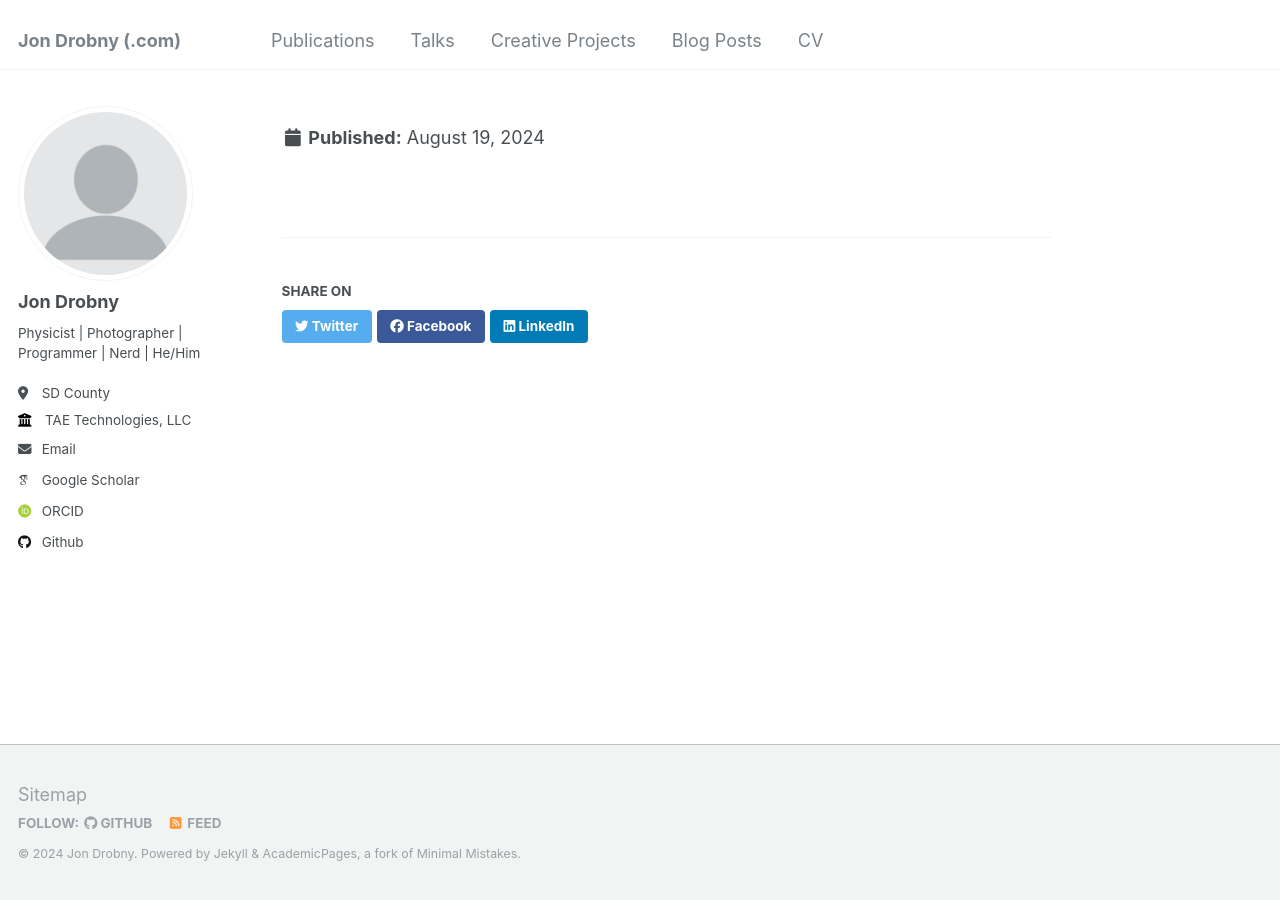
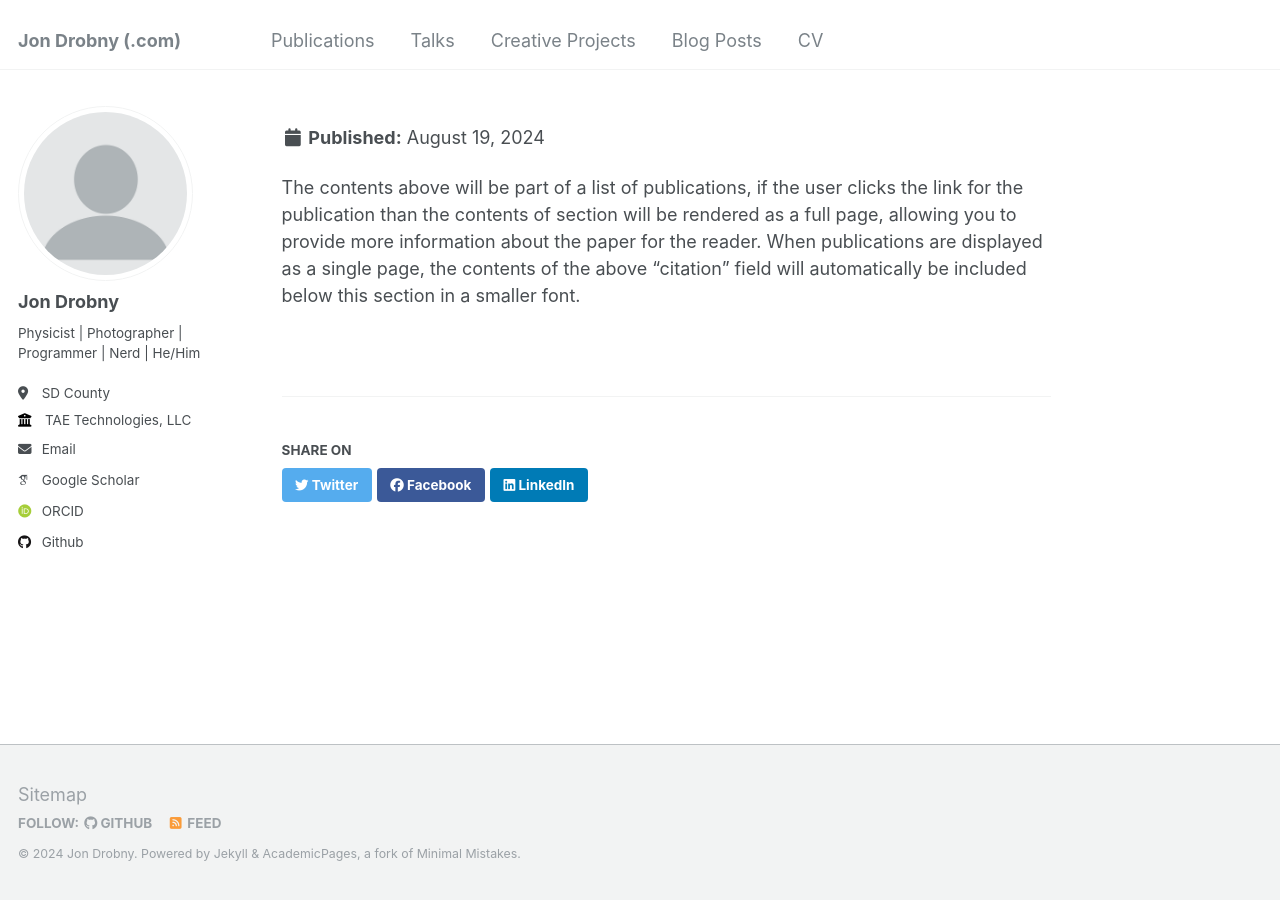
Before and after one commit to drobnyjt/jondrobnydotcom, a Jekyll site: the page built from _publications/rustbca_paper_1.md, in a window 1280 px wide. Built offline with Jekyll 4.4.1, drawn with Linux system fonts in a browser that asks for light colours; some web fonts are replaced.

```diff
--- a/_publications/rustbca_paper_1.md
+++ b/_publications/rustbca_paper_1.md
@@ -2,10 +2,13 @@
 title: 'RustBCA: A High-Performance Binary-Collision-Approximation Code for Ion-Material Interactions'
 collection: publications
 category: manuscripts
-permalink: /publications/rustbca_paper
+permalink: /publication/rustbca_paper
 excerpt: 'Simulating ion-material interactions: implantation, reflection, sputtering, and damage. It's free and open-source, too!'
 date: 2021-08-31
 venue: 'Journal of Open Source Science'
+slidesurl:
 paperurl: 'https://joss.theoj.org/papers/10.21105/joss.03298.pdf'
 citation: 'DOI: 10.21105/joss.03298'
 ---
+
+The contents above will be part of a list of publications, if the user clicks the link for the publication than the contents of section will be rendered as a full page, allowing you to provide more information about the paper for the reader. When publications are displayed as a single page, the contents of the above "citation" field will automatically be included below this section in a smaller font.
```
